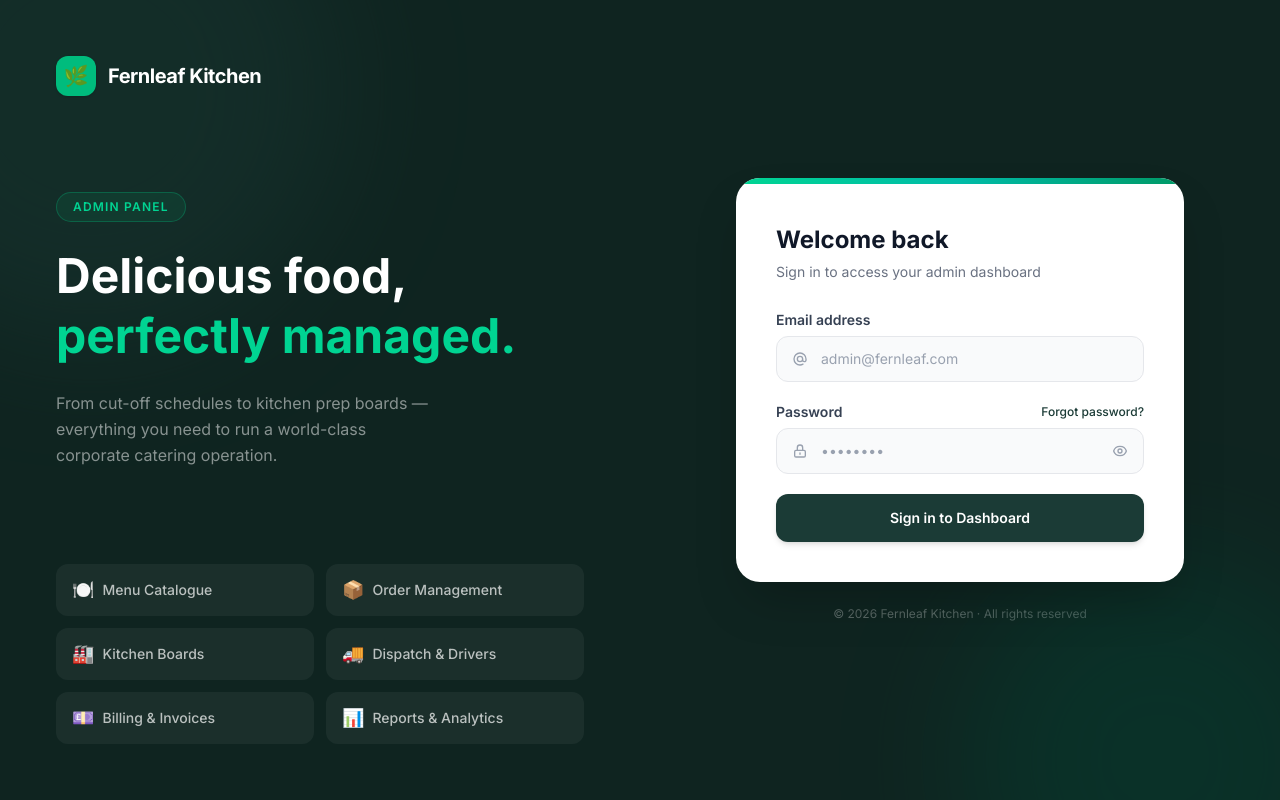
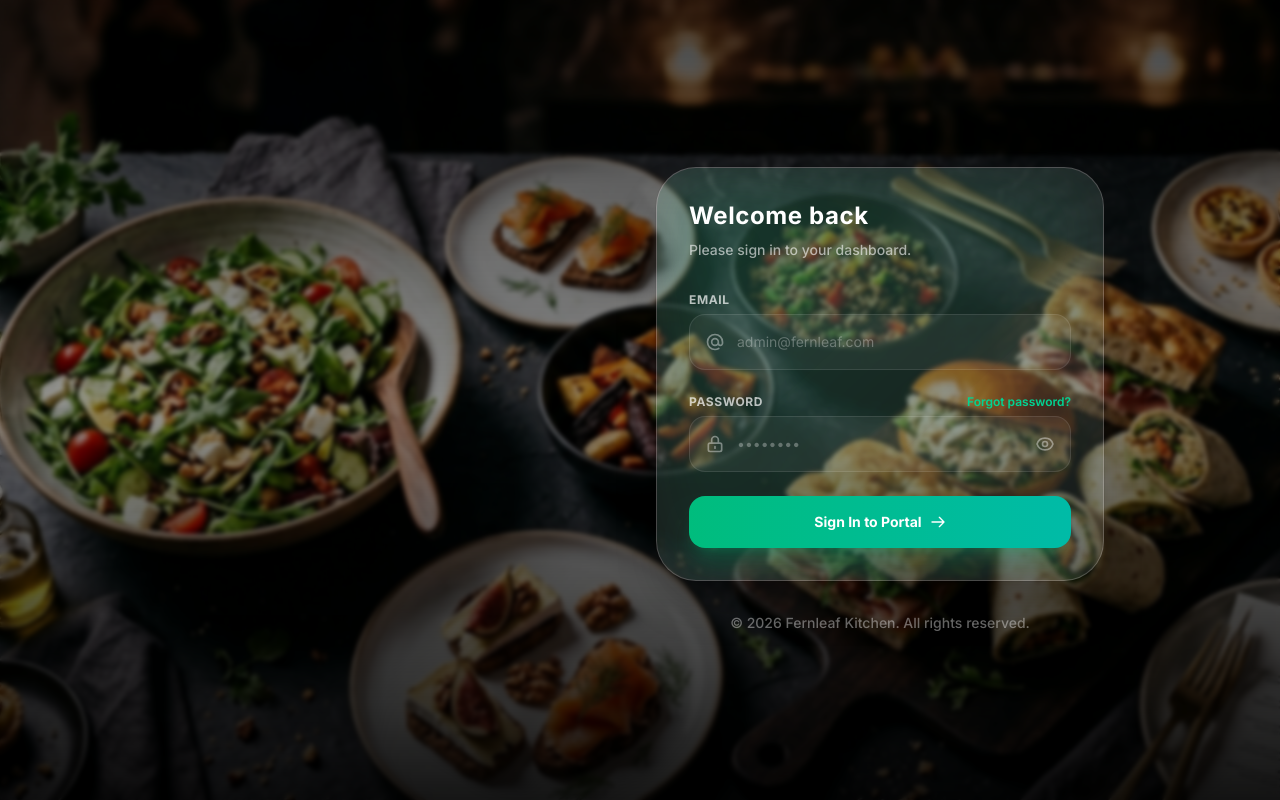
Before and after one commit to DhrumilLathiya/fernleaf-kitchen, a Next.js app in the folder frontend/: page /login in a window 1280 px wide. Built offline with nearby package versions, Linux system fonts and the light colour scheme.

Commit message:
feat(ui): implement premium cinematic glassmorphism login page

```diff
--- a/frontend/src/app/login/page.tsx
+++ b/frontend/src/app/login/page.tsx
@@ -29,148 +29,133 @@
   }
 
   return (
-    <div className="relative flex min-h-screen overflow-hidden bg-[#0f2420]">
+    <div className="relative flex min-h-screen items-center justify-center overflow-hidden bg-black font-sans selection:bg-emerald-500 selection:text-white">
+      {/* Cinematic Background Image */}
+      <div
+        className="absolute inset-0 z-0 bg-[url('/images/login-bg.jpg')] bg-cover bg-center bg-no-repeat transition-transform duration-10000 scale-105"
+      />
 
-      {/* ── Decorative blobs ── */}
-      <div className="pointer-events-none absolute -top-40 -left-40 h-[500px] w-[500px] rounded-full bg-[#1B3B36] opacity-40 blur-3xl" />
-      <div className="pointer-events-none absolute -bottom-40 -right-20 h-[400px] w-[400px] rounded-full bg-emerald-900 opacity-30 blur-3xl" />
+      {/* Moody Overlay with smooth gradient */}
+      <div className="absolute inset-0 z-0 bg-gradient-to-b from-black/70 via-black/40 to-black/90 backdrop-blur-[2px]" />
 
-      {/* ── Left panel — branding ── */}
-      <div className="relative hidden w-1/2 flex-col justify-between p-14 lg:flex">
-        {/* Logo */}
-        <div className="flex items-center gap-3">
-          <div className="flex h-10 w-10 items-center justify-center rounded-xl bg-emerald-500 text-white text-xl font-bold shadow">
-            🌿
+      <div className="relative z-10 w-full max-w-5xl px-6 lg:px-12 flex flex-col lg:flex-row items-center gap-16 lg:gap-24">
+
+        {/* Left Side: Brand Story */}
+        <div className="hidden lg:flex flex-1 flex-col justify-center space-y-8 animate-fade-in-up">
+          <div className="flex items-center gap-4 mb-2">
+            <div className="flex h-14 w-14 items-center justify-center rounded-2xl bg-gradient-to-br from-emerald-400 to-emerald-600 shadow-xl shadow-emerald-500/30">
+              <span className="text-3xl text-white drop-shadow-md">🌿</span>
             </div>
-          <span className="text-xl font-bold text-white tracking-tight">Fernleaf Kitchen</span>
+            <h1 className="text-3xl font-extrabold tracking-tight text-white drop-shadow-lg">Fernleaf Kitchen</h1>
           </div>
 
-        {/* Hero text */}
-        <div className="space-y-6">
-          <div className="inline-block rounded-full border border-emerald-500/30 bg-emerald-500/10 px-4 py-1.5 text-xs font-semibold uppercase tracking-widest text-emerald-400">
-            Admin Panel
-          </div>
-          <h1 className="text-5xl font-bold leading-tight text-white">
-            Delicious food,<br />
-            <span className="text-emerald-400">perfectly managed.</span>
-          </h1>
-          <p className="text-base text-white/50 max-w-sm leading-relaxed">
-            From cut-off schedules to kitchen prep boards — everything you need to run a world-class corporate catering operation.
+          <div className="space-y-4">
+            <h2 className="text-5xl font-black leading-[1.1] text-white drop-shadow-2xl">
+              Elevate your <br/>
+              <span className="text-transparent bg-clip-text bg-gradient-to-r from-emerald-400 to-teal-300">
+                catering experience.
+              </span>
+            </h2>
+            <p className="max-w-md text-lg leading-relaxed text-white/80 drop-shadow">
+              Welcome to the ultimate command center. Seamlessly manage cut-offs, dispatch logistics, and culinary prep across your entire enterprise.
             </p>
           </div>
 
-        {/* Feature bullets */}
-        <div className="grid grid-cols-2 gap-3">
-          {[
-            { icon: '🍽️', label: 'Menu Catalogue' },
-            { icon: '📦', label: 'Order Management' },
-            { icon: '🏭', label: 'Kitchen Boards' },
-            { icon: '🚚', label: 'Dispatch & Drivers' },
-            { icon: '💷', label: 'Billing & Invoices' },
-            { icon: '📊', label: 'Reports & Analytics' },
-          ].map((f) => (
-            <div key={f.label} className="flex items-center gap-2 rounded-xl bg-white/5 px-4 py-3">
-              <span className="text-lg">{f.icon}</span>
-              <span className="text-sm font-medium text-white/70">{f.label}</span>
-            </div>
-          ))}
+          <div className="flex gap-4 pt-4">
+            <div className="h-1 w-12 rounded-full bg-emerald-500" />
+            <div className="h-1 w-4 rounded-full bg-white/20" />
+            <div className="h-1 w-4 rounded-full bg-white/20" />
           </div>
         </div>
 
-      {/* ── Right panel — login form ── */}
-      <div className="flex flex-1 items-center justify-center p-6 lg:p-14">
-        <div className="w-full max-w-md">
+        {/* Right Side: Glassmorphism Login Card */}
+        <div className="w-full max-w-md flex-shrink-0 animate-fade-in">
+          <div className="relative overflow-hidden rounded-[2.5rem] bg-white/10 p-8 shadow-2xl backdrop-blur-2xl border border-white/20 ring-1 ring-black/5">
 
-          {/* Card */}
-          <div className="relative overflow-hidden rounded-3xl bg-white shadow-2xl">
-            {/* Top accent */}
-            <div className="h-1.5 w-full bg-gradient-to-r from-emerald-400 via-teal-500 to-emerald-600" />
+            {/* Subtle glow effect behind card */}
+            <div className="absolute -inset-1 z-[-1] bg-gradient-to-br from-emerald-500/20 to-transparent blur-2xl" />
 
-            <div className="p-8 sm:p-10">
-              {/* Mobile logo */}
-              <div className="mb-8 flex items-center gap-3 lg:hidden">
-                <div className="flex h-9 w-9 items-center justify-center rounded-xl bg-[#1B3B36] text-white text-lg font-bold">
-                  🌿
+            {/* Mobile Logo (visible only on small screens) */}
+            <div className="mb-10 flex items-center justify-center gap-3 lg:hidden">
+              <div className="flex h-12 w-12 items-center justify-center rounded-xl bg-gradient-to-br from-emerald-400 to-emerald-600 shadow-lg">
+                <span className="text-2xl text-white">🌿</span>
               </div>
-                <span className="text-lg font-bold text-gray-900">Fernleaf Kitchen</span>
+              <h1 className="text-2xl font-bold tracking-tight text-white">Fernleaf</h1>
             </div>
 
-              <h2 className="text-2xl font-bold text-gray-900">Welcome back</h2>
-              <p className="mt-1.5 text-sm text-gray-500">
-                Sign in to access your admin dashboard
-              </p>
+            <div className="mb-8">
+              <h3 className="text-2xl font-bold text-white tracking-wide">Welcome back</h3>
+              <p className="mt-2 text-sm text-white/60 font-medium">Please sign in to your dashboard.</p>
+            </div>
 
-              {/* Error banner */}
+            {/* Error Banner */}
             {error && (
-                <div className="mt-5 flex items-start gap-3 rounded-xl bg-red-50 border border-red-100 p-4">
-                  <span className="text-base">⚠️</span>
-                  <p className="text-sm text-red-700 font-medium">{error}</p>
+              <div className="mb-6 flex items-center gap-3 rounded-xl bg-red-500/20 border border-red-500/30 p-4 backdrop-blur-md transition-all">
+                <span className="text-red-400">⚠️</span>
+                <p className="text-sm font-medium text-red-100">{error}</p>
               </div>
             )}
 
-              {/* Form */}
-              <form onSubmit={handleSubmit} className="mt-7 space-y-5">
-                {/* Email */}
-                <div>
-                  <label htmlFor="email" className="block text-sm font-semibold text-gray-700 mb-1.5">
-                    Email address
+            <form onSubmit={handleSubmit} className="space-y-6">
+              {/* Email Input */}
+              <div className="space-y-1.5">
+                <label htmlFor="email" className="block text-xs font-bold uppercase tracking-wider text-white/70">
+                  Email
                 </label>
-                  <div className="relative">
-                    <span className="pointer-events-none absolute left-4 top-1/2 -translate-y-1/2 text-gray-400">
-                      <svg className="h-4 w-4" fill="none" stroke="currentColor" viewBox="0 0 24 24">
+                <div className="relative group">
+                  <div className="absolute inset-y-0 left-0 pl-4 flex items-center pointer-events-none">
+                    <svg className="h-5 w-5 text-white/40 group-focus-within:text-emerald-400 transition-colors" fill="none" viewBox="0 0 24 24" stroke="currentColor">
                       <path strokeLinecap="round" strokeLinejoin="round" strokeWidth={2} d="M16 12a4 4 0 10-8 0 4 4 0 008 0zm0 0v1.5a2.5 2.5 0 005 0V12a9 9 0 10-9 9m4.5-1.206a8.959 8.959 0 01-4.5 1.207" />
                     </svg>
-                    </span>
+                  </div>
                   <input
                     id="email"
                     type="email"
                     required
-                      autoComplete="email"
                     value={email}
                     onChange={(e) => setEmail(e.target.value)}
                     placeholder="admin@fernleaf.com"
-                      className="w-full rounded-xl border border-gray-200 bg-gray-50 py-3 pl-11 pr-4 text-sm text-gray-900 placeholder-gray-400 transition focus:border-[#1B3B36] focus:bg-white focus:outline-none focus:ring-2 focus:ring-[#1B3B36]/20"
+                    className="block w-full rounded-2xl border-0 bg-white/5 py-4 pl-12 pr-4 text-white placeholder-white/30 ring-1 ring-inset ring-white/10 transition-all focus:bg-white/10 focus:ring-2 focus:ring-inset focus:ring-emerald-400 sm:text-sm sm:leading-6"
                   />
                 </div>
               </div>
 
-                {/* Password */}
-                <div>
-                  <div className="flex items-center justify-between mb-1.5">
-                    <label htmlFor="password" className="block text-sm font-semibold text-gray-700">
+              {/* Password Input */}
+              <div className="space-y-1.5">
+                <div className="flex items-center justify-between">
+                  <label htmlFor="password" className="block text-xs font-bold uppercase tracking-wider text-white/70">
                     Password
                   </label>
-                    <button type="button" className="text-xs text-[#1B3B36] font-medium hover:underline">
+                  <a href="#" className="text-xs font-semibold text-emerald-400 hover:text-emerald-300 transition-colors">
                     Forgot password?
-                    </button>
+                  </a>
                 </div>
-                  <div className="relative">
-                    <span className="pointer-events-none absolute left-4 top-1/2 -translate-y-1/2 text-gray-400">
-                      <svg className="h-4 w-4" fill="none" stroke="currentColor" viewBox="0 0 24 24">
+                <div className="relative group">
+                  <div className="absolute inset-y-0 left-0 pl-4 flex items-center pointer-events-none">
+                    <svg className="h-5 w-5 text-white/40 group-focus-within:text-emerald-400 transition-colors" fill="none" viewBox="0 0 24 24" stroke="currentColor">
                       <path strokeLinecap="round" strokeLinejoin="round" strokeWidth={2} d="M12 15v2m-6 4h12a2 2 0 002-2v-6a2 2 0 00-2-2H6a2 2 0 00-2 2v6a2 2 0 002 2zm10-10V7a4 4 0 00-8 0v4h8z" />
                     </svg>
-                    </span>
+                  </div>
                   <input
                     id="password"
                     type={showPass ? 'text' : 'password'}
                     required
-                      autoComplete="current-password"
                     value={password}
                     onChange={(e) => setPassword(e.target.value)}
                     placeholder="••••••••"
-                      className="w-full rounded-xl border border-gray-200 bg-gray-50 py-3 pl-11 pr-12 text-sm text-gray-900 placeholder-gray-400 transition focus:border-[#1B3B36] focus:bg-white focus:outline-none focus:ring-2 focus:ring-[#1B3B36]/20"
+                    className="block w-full rounded-2xl border-0 bg-white/5 py-4 pl-12 pr-12 text-white placeholder-white/30 ring-1 ring-inset ring-white/10 transition-all focus:bg-white/10 focus:ring-2 focus:ring-inset focus:ring-emerald-400 sm:text-sm sm:leading-6"
                   />
                   <button
                     type="button"
-                      onClick={() => setShowPass((s) => !s)}
-                      className="absolute right-4 top-1/2 -translate-y-1/2 text-gray-400 hover:text-gray-600"
+                    onClick={() => setShowPass(!showPass)}
+                    className="absolute inset-y-0 right-0 pr-4 flex items-center text-white/40 hover:text-white transition-colors"
                   >
                     {showPass ? (
-                        <svg className="h-4 w-4" fill="none" stroke="currentColor" viewBox="0 0 24 24">
+                      <svg className="h-5 w-5" fill="none" viewBox="0 0 24 24" stroke="currentColor">
                         <path strokeLinecap="round" strokeLinejoin="round" strokeWidth={2} d="M13.875 18.825A10.05 10.05 0 0112 19c-4.478 0-8.268-2.943-9.543-7a9.97 9.97 0 011.563-3.029m5.858.908a3 3 0 114.243 4.243M9.878 9.878l4.242 4.242M9.88 9.88l-3.29-3.29m7.532 7.532l3.29 3.29M3 3l3.59 3.59m0 0A9.953 9.953 0 0112 5c4.478 0 8.268 2.943 9.543 7a10.025 10.025 0 01-4.132 5.411m0 0L21 21" />
                       </svg>
                     ) : (
-                        <svg className="h-4 w-4" fill="none" stroke="currentColor" viewBox="0 0 24 24">
+                      <svg className="h-5 w-5" fill="none" viewBox="0 0 24 24" stroke="currentColor">
                         <path strokeLinecap="round" strokeLinejoin="round" strokeWidth={2} d="M15 12a3 3 0 11-6 0 3 3 0 016 0z" />
                         <path strokeLinecap="round" strokeLinejoin="round" strokeWidth={2} d="M2.458 12C3.732 7.943 7.523 5 12 5c4.478 0 8.268 2.943 9.542 7-1.274 4.057-5.064 7-9.542 7-4.477 0-8.268-2.943-9.542-7z" />
                       </svg>
@@ -179,36 +164,52 @@
                 </div>
               </div>
 
-                {/* Submit */}
+              {/* Submit Button */}
               <button
-                  id="login-submit"
                 type="submit"
                 disabled={loading}
-                  className="relative w-full overflow-hidden rounded-xl bg-[#1B3B36] py-3.5 text-sm font-semibold text-white shadow-md transition hover:bg-[#132A26] focus:outline-none focus:ring-2 focus:ring-[#1B3B36]/50 disabled:opacity-60"
+                className="group relative w-full flex justify-center rounded-2xl bg-gradient-to-r from-emerald-500 to-teal-500 px-4 py-4 text-sm font-bold text-white shadow-xl shadow-emerald-500/20 transition-all hover:scale-[1.02] hover:shadow-emerald-500/40 focus:outline-none focus:ring-2 focus:ring-emerald-500 focus:ring-offset-2 focus:ring-offset-black disabled:opacity-70 disabled:hover:scale-100"
               >
                 {loading ? (
-                    <span className="flex items-center justify-center gap-2">
-                      <svg className="h-4 w-4 animate-spin" viewBox="0 0 24 24" fill="none">
+                  <svg className="h-5 w-5 animate-spin text-white" fill="none" viewBox="0 0 24 24">
                     <circle className="opacity-25" cx="12" cy="12" r="10" stroke="currentColor" strokeWidth="4" />
                     <path className="opacity-75" fill="currentColor" d="M4 12a8 8 0 018-8v8z" />
                   </svg>
-                      Signing in…
+                ) : (
+                  <span className="flex items-center gap-2">
+                    Sign In to Portal
+                    <svg className="h-4 w-4 transition-transform group-hover:translate-x-1" fill="none" viewBox="0 0 24 24" stroke="currentColor">
+                      <path strokeLinecap="round" strokeLinejoin="round" strokeWidth={2} d="M14 5l7 7m0 0l-7 7m7-7H3" />
+                    </svg>
                   </span>
-                  ) : (
-                    'Sign in to Dashboard'
                 )}
               </button>
             </form>
+          </div>
 
-
+          <p className="mt-8 text-center text-sm text-white/40 font-medium">
+            © {new Date().getFullYear()} Fernleaf Kitchen. All rights reserved.
+          </p>
         </div>
       </div>
 
-          <p className="mt-6 text-center text-xs text-white/30">
-            © {new Date().getFullYear()} Fernleaf Kitchen · All rights reserved
-          </p>
-        </div>
-      </div>
+      {/* Global styling for the simple animations if not already in tailwind config */}
+      <style dangerouslySetInnerHTML={{__html: `
+        @keyframes fadeInUp {
+          from { opacity: 0; transform: translateY(20px); }
+          to { opacity: 1; transform: translateY(0); }
+        }
+        @keyframes fadeIn {
+          from { opacity: 0; }
+          to { opacity: 1; }
+        }
+        .animate-fade-in-up {
+          animation: fadeInUp 0.8s ease-out forwards;
+        }
+        .animate-fade-in {
+          animation: fadeIn 1.2s ease-out forwards;
+        }
+      `}} />
     </div>
   );
 }
```
Also changed, not shown: frontend/public/images/login-bg.jpg (added). Lines whose indentation alone changed are shown as unchanged.
